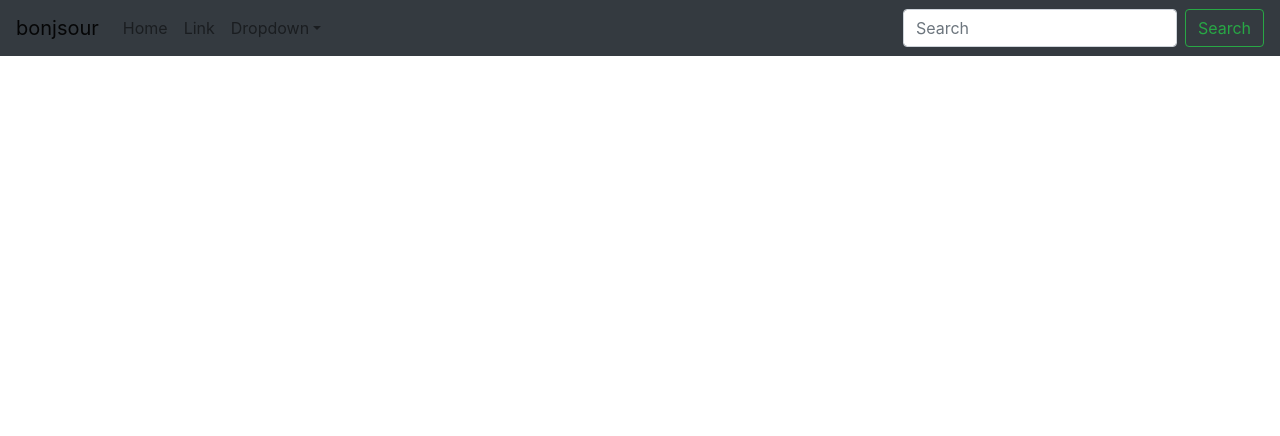
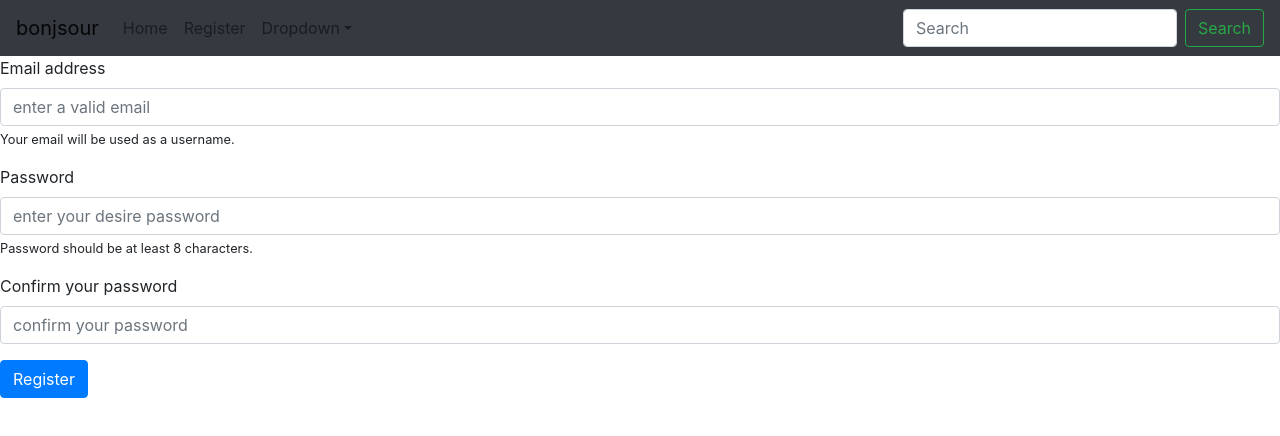
Before and after one commit to btarcahn/bonjsour, a React (Create React App) app in the folder frontend-react/: page / in a window 1280 px wide. Shown: the top 436 px of the page. Built offline with nearby package versions, Linux system fonts and the light colour scheme.

Commit message:
wrap-up: 19 Dec 2019

```diff
--- a/frontend-react/src/App.js
+++ b/frontend-react/src/App.js
@@ -6,6 +6,8 @@
 import React from 'react';
 import './App.css';
 import Skeleton from "./components/Skeleton";
+import SignupForm from "./components/SignupForm";
+import Container from "react-bootstrap/Container";
 
 function App() {
   return (
@@ -17,8 +19,11 @@ function App() {
               integrity="sha384-ggOyR0iXCbMQv3Xipma34MD+dH/1fQ784/j6cY/iJTQUOhcWr7x9JvoRxT2MZw1T"
               crossOrigin="anonymous"
           />
+          <Skeleton />
         </header>
-      <Skeleton />
+        <body>
+          <SignupForm />
+        </body>
       </div>
   );
 }
--- a/frontend-react/src/components/SignupForm.jsx
+++ b/frontend-react/src/components/SignupForm.jsx
@@ -0,0 +1,45 @@
+import React from 'react'
+import Form from "react-bootstrap/Form";
+import {FormGroup} from "react-bootstrap";
+import Container from "react-bootstrap/Container";
+import ButtonGroup from "react-bootstrap/ButtonGroup";
+import Button from "react-bootstrap/Button";
+
+class SignupForm extends React.Component {
+
+    render() {
+        return(
+            <Container fluid="false">
+                <Form>
+                    <FormGroup controlId="formBasicEmail">
+                        <Form.Label>Email address</Form.Label>
+                        <Form.Control type="email" placeholder="enter a valid email"/>
+                        <Form.Text className="textMuted">
+                            Your email will be used as a username.
+                        </Form.Text>
+                    </FormGroup>
+
+                    <FormGroup controlId="formBasicPassword">
+                        <Form.Label>Password</Form.Label>
+                        <Form.Control type="password" placeholder="enter your desire password" />
+                        <Form.Text className="textMuted">
+                            Password should be at least 8 characters.
+                        </Form.Text>
+                    </FormGroup>
+
+                    <FormGroup controlId="formRepeatPassword">
+                        <Form.Label>Confirm your password</Form.Label>
+                        <Form.Control type="password" placeholder="confirm your password" />
+                    </FormGroup>
+                </Form>
+
+                <ButtonGroup controlId="submitButton">
+                    <Button>Register</Button>
+                </ButtonGroup>
+
+            </Container>
+        );
+    }
+}
+
+export default SignupForm
--- a/frontend-react/src/components/Skeleton.jsx
+++ b/frontend-react/src/components/Skeleton.jsx
@@ -23,7 +23,7 @@ class Skeleton extends React.Component {
                 <Navbar.Collapse id="basic-navbar-nav">
                     <Nav className="mr-auto">
                         <Nav.Link href="#home">Home</Nav.Link>
-                        <Nav.Link href="#link">Link</Nav.Link>
+                        <Nav.Link href="#register">Register</Nav.Link>
                         <NavDropdown title="Dropdown" id="basic-nav-dropdown">
                             <NavDropdown.Item href="#action/3.1">Action</NavDropdown.Item>
                             <NavDropdown.Item href="#action/3.2">Another action</NavDropdown.Item>
```
